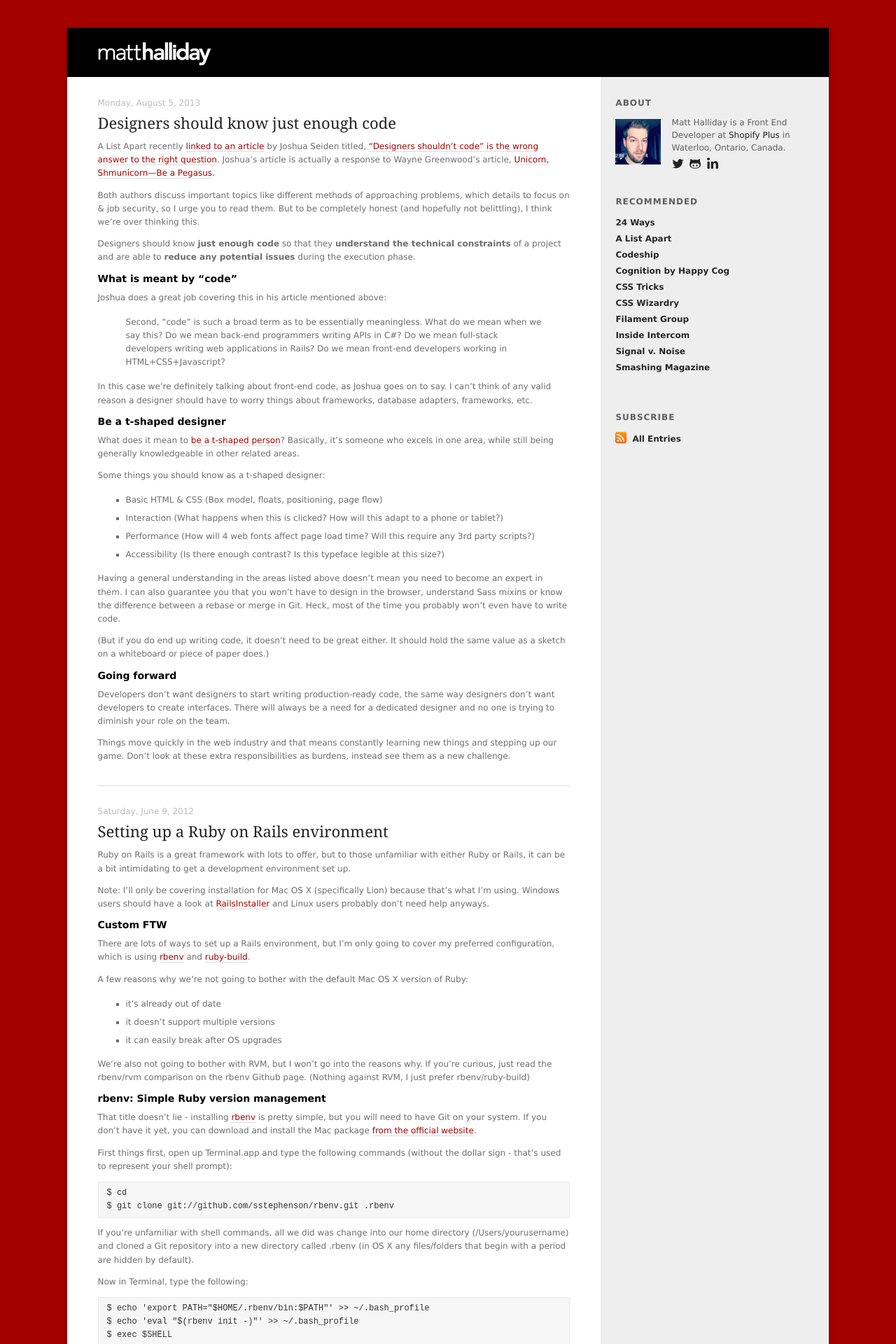
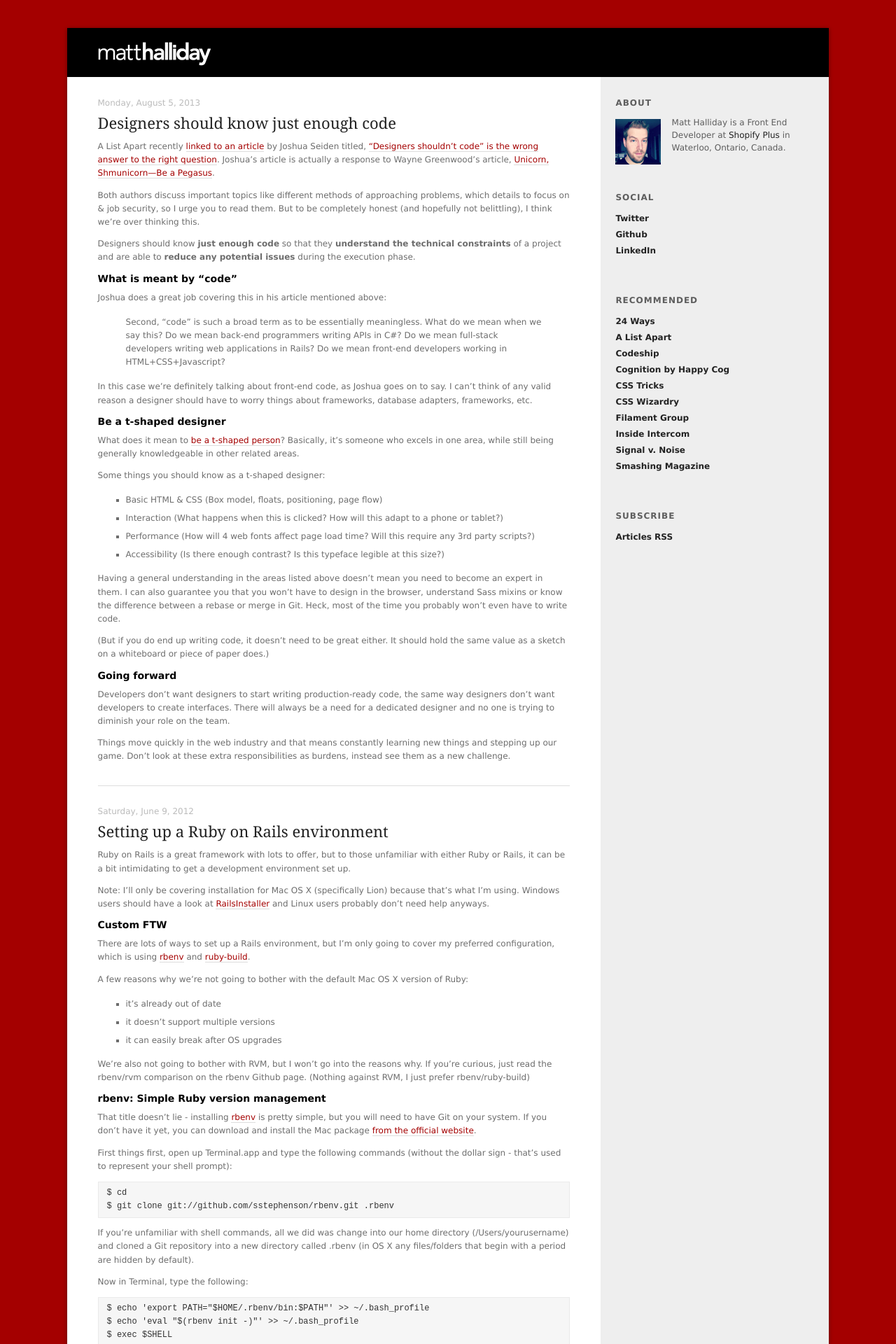
Before and after one commit to matthalliday/matthalliday.github.io, a Jekyll site: the page built from index.html, in a window 1280 px wide. Shown: the top 1920 px of the page at 70% size. Built offline with Jekyll 4.4.1, drawn with Linux system fonts in a browser that asks for light colours.

Commit message:
Refactor sidebar content and styles

```diff
--- a/_includes/sidebar.html
+++ b/_includes/sidebar.html
@@ -5,21 +5,24 @@
             <img src="/assets/img/avatar-small.jpg" alt="Photo of Matt Halliday" itemprop="image">
             <span itemprop="name">Matt Halliday</span> is a <span itemprop="jobTitle">Front End Developer</span> at <a href="https://shopify.com/plus" itemprop="worksFor">Shopify Plus</a> in Waterloo, Ontario, Canada.
         </p>
+    </div><!-- /.bio -->
 
-        <ul class="social-collection">
-            {% for link in site.data.social %}
-                <li class="social-item {{ link.class }}">
-                    <a href="{{ link.url }}">{{ link.title }}</a>
-                </li>
-            {% endfor %}
-        </ul>
-    </div><!-- /.bio -->
+    <div class="sidebar-module social">
+      <h3 class="sidebar-title">Social</h3>
+      <ul class="link-collection">
+          {% for link in site.data.social %}
+              <li class="link-collection__item">
+                  <a href="{{ link.url }}">{{ link.name }}</a>
+              </li>
+          {% endfor %}
+      </ul>
+    </div>
 
     <div class="sidebar-module asides">
         <h3 class="sidebar-title">Recommended</h3>
-        <ul class="aside-collection">
+        <ul class="link-collection">
             {% for link in site.data.asides %}
-                <li class="aside-item">
+                <li class="link-collection__item">
                     <a href="{{ link.url }}">{{ link.name }}</a>
                 </li>
             {% endfor %}
@@ -28,8 +31,10 @@
 
     <div class="sidebar-module subscribe">
         <h3 class="sidebar-title">Subscribe</h3>
-        <ul class="feed-collection">
-            <li class="feed-item"><a href="{{ "/feed.xml" | prepend: site.baseurl }}">All Entries</a></li>
+        <ul class="link-collection">
+            <li class="link-collection__item">
+              <a href="{{ "/feed.xml" | prepend: site.baseurl }}">Articles RSS</a>
+            </li>
         </ul><!-- /.feed-collection -->
     </div><!-- /.subscribe -->
 </div><!-- /.sidebar -->
--- a/_sass/layout/_sidebar.scss
+++ b/_sass/layout/_sidebar.scss
@@ -9,11 +9,6 @@
     float: right;
     padding: 30px calc-pc(20px);
     width: calc-pc(260px);
-
-    &:hover a {
-      text-decoration: none;
-      color: $primary;
-    }
   }
 }
 
@@ -38,11 +33,12 @@
   a {
     text-decoration: none;
     color: #222;
-    transition: color 0.3s ease-in-out;
+    transition: color 0.2s ease-in-out;
 
     &:hover,
     &:focus {
       text-decoration: underline;
+      color: $primary;
     }
   }
 }
@@ -53,13 +49,13 @@
   padding-right: calc-pc(14px, 260px);
 }
 
-.aside-collection {
+.link-collection {
   margin-top: 0;
   padding-left: 0;
   list-style: none;
 }
 
-.aside-item {
+.link-collection__item {
   margin-bottom: 4px;
 
   a {
@@ -67,7 +63,6 @@
     font-size: calc-em(12px);
     line-height: 1.2;
     color: #222;
-    text-shadow: 0 1px 0 #fff;
   }
 
   .summary {
@@ -77,61 +72,3 @@
     line-height: 1.5;
   }
 }
-
-.social-collection {
-  float: left;
-  margin: 5px 0 0;
-  padding-left: 0;
-  list-style: none;
-}
-
-.social-item {
-  float: left;
-  margin-right: 8px;
-  background-image: url(/assets/img/sprite.png);
-  background-repeat: no-repeat;
-
-  &.twitter { background-position: -16px 0; }
-  &.github { background-position: -33px 0; }
-  &.linkedin { background-position: -50px 0; }
-
-  a {
-    display: block;
-    width: 17px;
-    height: 16px;
-    text-indent: -9999px;
-  }
-}
-
-.feed-collection {
-  margin-top: 0;
-  padding-left: 0;
-  list-style: none;
-}
-
-.feed-item {
-  margin-bottom: 8px;
-
-  a {
-    font-weight: bold;
-    font-size: calc-em(12px);
-    line-height: 1.2;
-    color: #222;
-    text-shadow: 0 1px 0 #fff;
-
-    &:before {
-      position: relative;
-      top: 2px;
-      display: inline-block;
-      margin-right: 8px;
-      width: 16px;
-      height: 16px;
-      content: '';
-      background: url(/assets/img/sprite.png) no-repeat 0 0;
-    }
-  }
-}
-
-.subscribe {
-  margin-bottom: 0;
-}
```
Also changed, not shown: _data/social.yml (+3 -6 lines).
